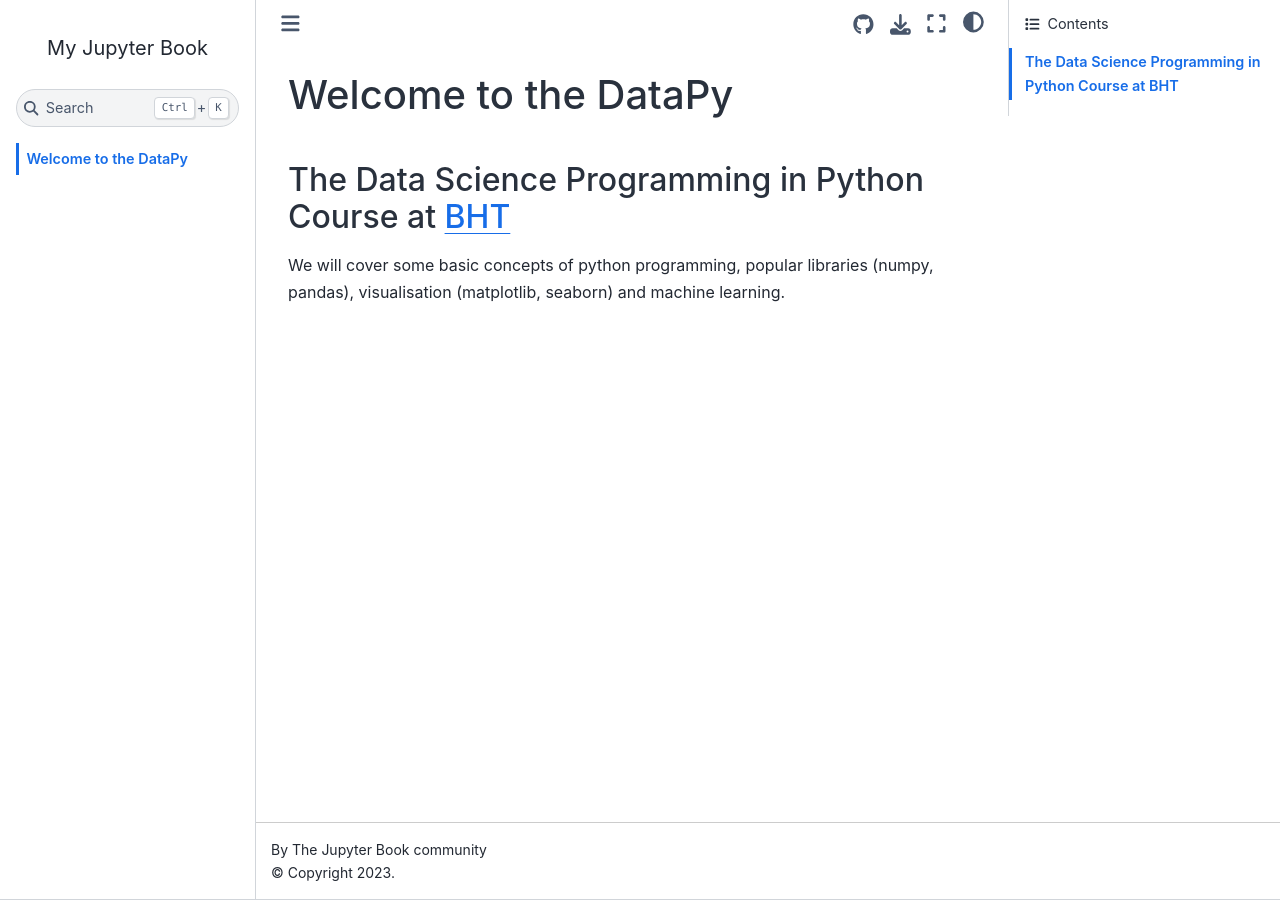
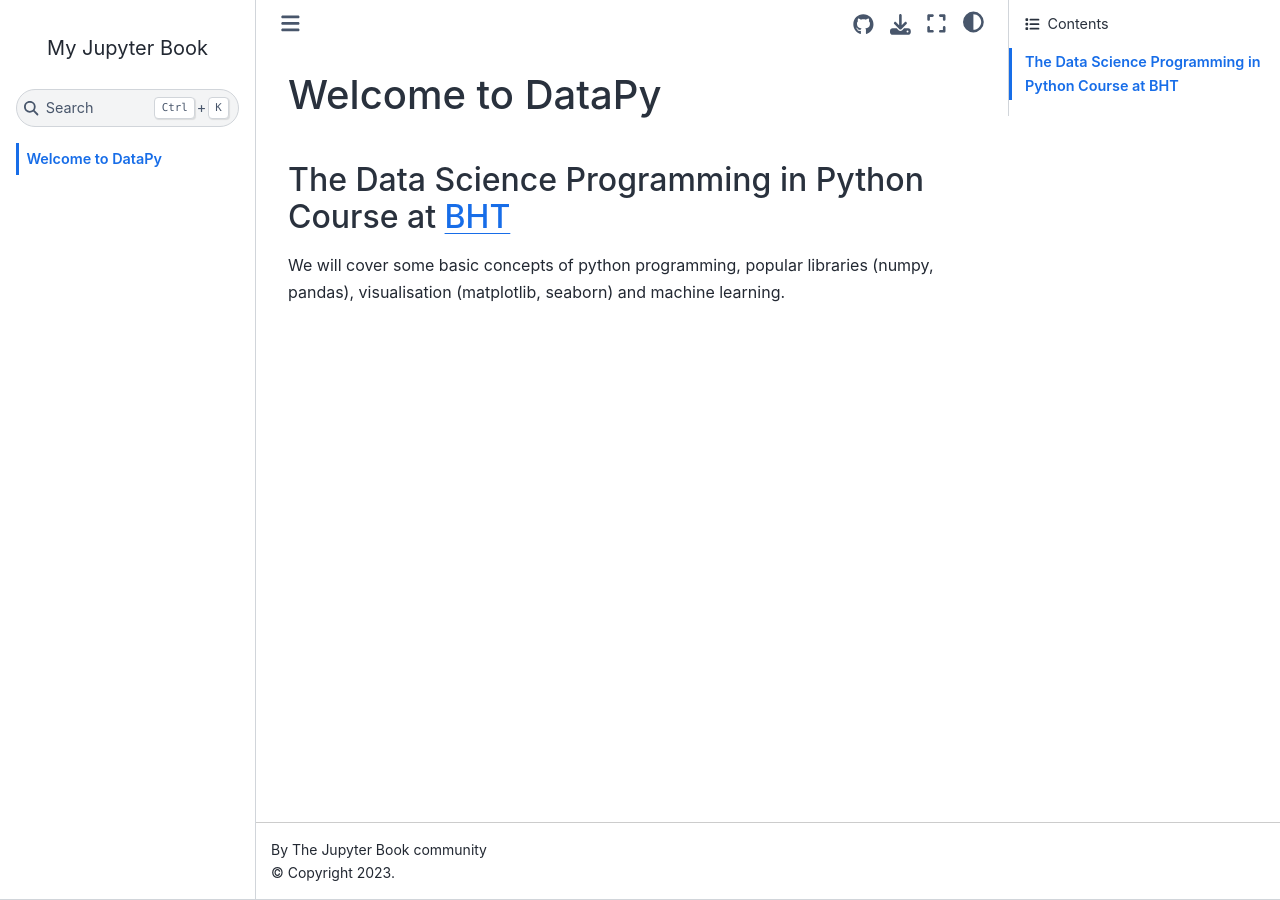
Before and after one commit to calgo-lab/datapy, a Jupyter Book: the page built from intro.md, in a window 1280 px wide. Built offline with Jupyter Book 1.0.4 settings and Sphinx 7.4.7 and the Sphinx Book theme 1.1.4, drawn with Linux system fonts in a browser that asks for light colours; pages that are not in the unit, such as notebooks, are missing from menus.

Commit message:
typo in intro.md

```diff
--- a/intro.md
+++ b/intro.md
@@ -1,4 +1,4 @@
-# Welcome to the DataPy
+# Welcome to DataPy
 ### The Data Science Programming in Python Course at [BHT](https://www.bht-berlin.de)
 
 We will cover some basic concepts of python programming, popular libraries (numpy, pandas), visualisation (matplotlib, seaborn) and machine learning.
```
